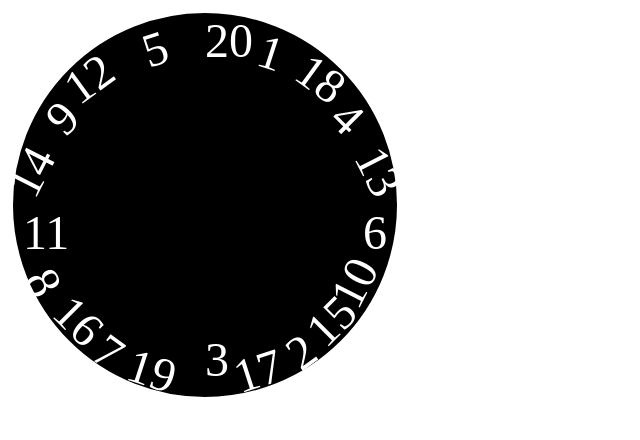
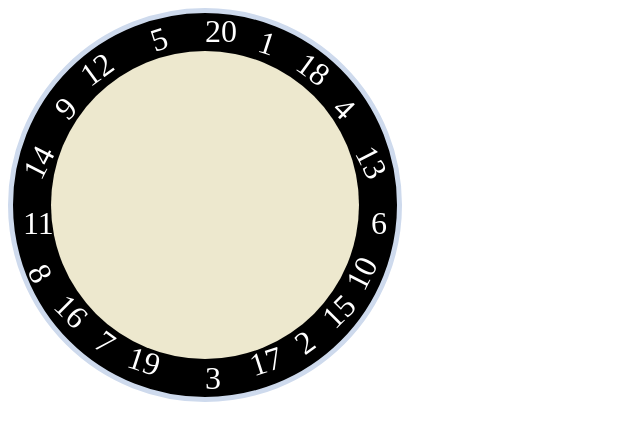
Before and after one commit to jhghar/dartmaster, a plain HTML site: page index.html in a window 1280 px wide. Shown: the whole page, without its empty margins (0-640 px from the left). Drawn offline with Linux system fonts and the light colour scheme.

Commit message:
Change font size and add inner round

```diff
--- a/index.css
+++ b/index.css
@@ -1,16 +1,28 @@
-.main--round {
+.outer--round {
   height: 30vw;
     width: 30vw;
     background-color: black;
     border-radius: 100%;
-    border: solid 5px #ffffff;
+    border: solid 5px #cedaed;
+    position: relative;
+}
 
-    position: relative;
+.main--round {
+  height: 80%;
+width: 80%;
+background-color: #ede8ce;
+border-radius: 100%;
+position: absolute;
+/* left: 20%; */
+/* top: 50%; */
+/* text-align: center; */
+top: 10%;
+left: 10%;
 }
 
 .label {
   position: absolute;
-  font-size: 3em;
+  font-size: 2em;
   color: white;
 }
 
@@ -67,7 +79,7 @@ transform: rotate(-45deg);
 }
 
 .label--3 {
-  bottom: 10;
+  bottom: 0;
   left: 50%;
 }
 
--- a/index.html
+++ b/index.html
@@ -10,7 +10,7 @@
 
 <body>
   <main>
-    <div class="main--round">
+    <div class="outer--round">
       <div class="label label--20">20</div>
       <div class="label label--1">1</div>
       <div class="label label--18">18</div>
@@ -31,7 +31,12 @@
       <div class="label label--9">9</div>
       <div class="label label--12">12</div>
       <div class="label label--5">5</div>
+
+      <div class="main--round">
+
+      </div>
     </div>
+
   </main>
 </body>
 
```
